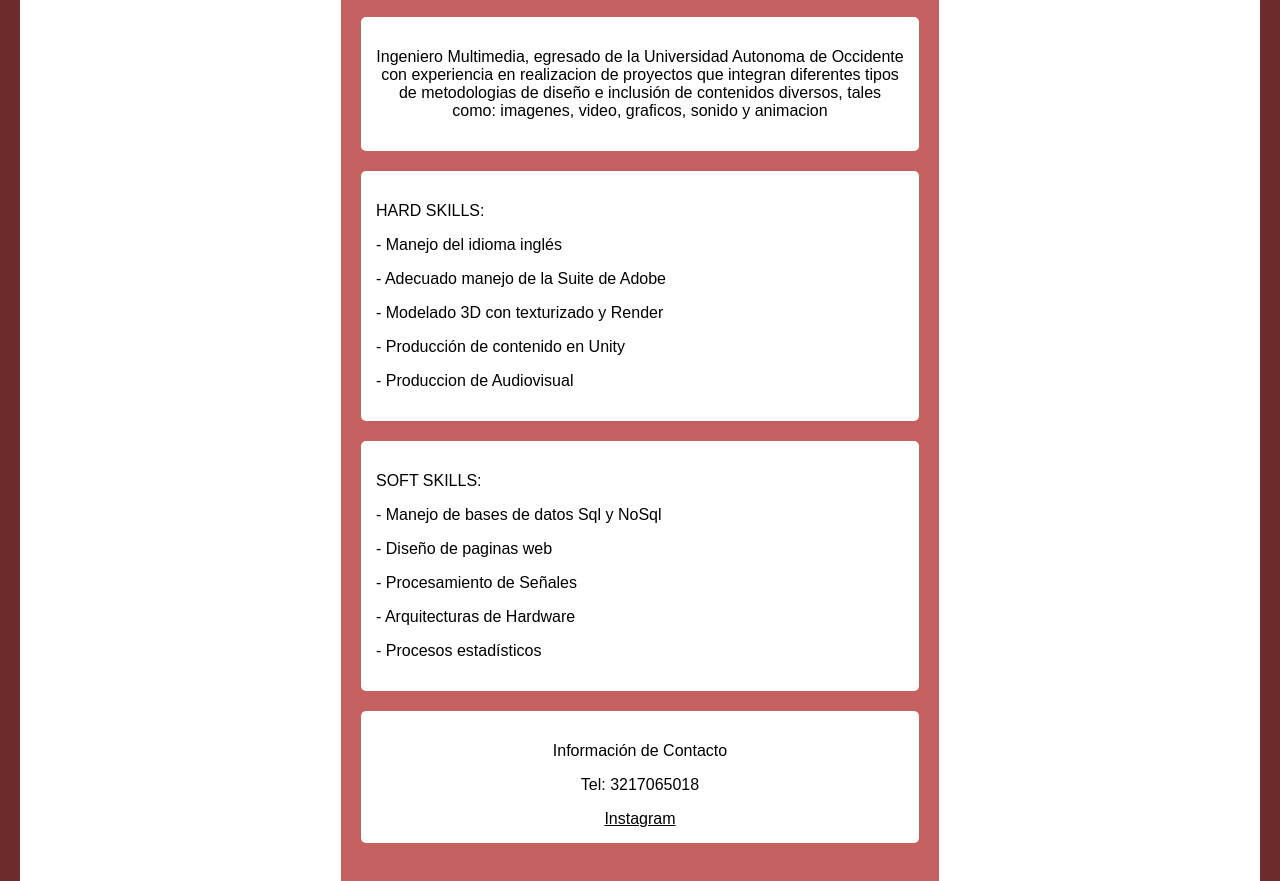
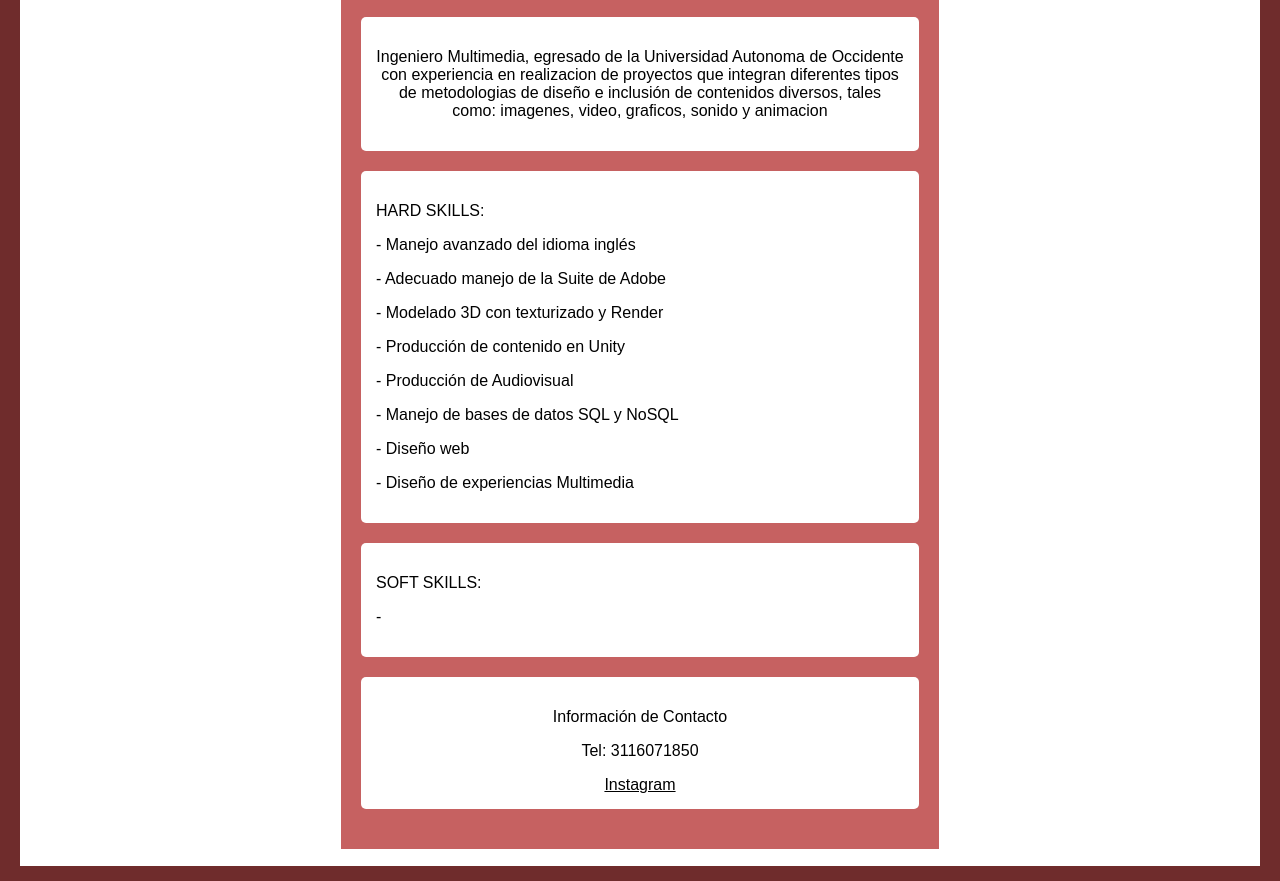
Before and after one commit to andresF864/portafolioAFdelacruz, a website: page index.html in a window 1280 px wide. Shown: the part 258-1139 px from the top of the page. Drawn offline with Linux system fonts and the light colour scheme.

Commit message:
Update index.html

```diff
--- a/index.html
+++ b/index.html
@@ -4,10 +4,6 @@
     <title>Portafolio</title>
     <meta charset="UTF-8" />
     <meta name="viewport" content="width=device-width" />
-    <!--
-      Need a visual blank slate?
-      Remove all code in `styles.css`!
-    -->
     <link rel="stylesheet" href="styles.css" />
     <script type="module" src="script.js"></script>
   </head>
@@ -15,7 +11,7 @@
     <nav>
       <a href="/" aria-current="page">Inicio</a>
       <a href="/page2.html">Proyectos</a>
-      <a href="/page3.html">Git Ignore</a>
+      <!--<a href="/page3.html">Git Ignore</a>-->
     </nav>
     <main>
       <div class="container">
@@ -28,23 +24,22 @@
         </div>
         <div class="content2">
           <p>HARD SKILLS:</p>
-          <p>- Manejo del idioma inglés</p>
+          <p>- Manejo avanzado del idioma inglés</p>
           <p>- Adecuado manejo de la Suite de Adobe</p>
           <p>- Modelado 3D con texturizado y Render</p>
           <p>- Producción de contenido en Unity</p>
-          <p>- Produccion de Audiovisual</p>
+          <p>- Producción de Audiovisual</p>
+          <p>- Manejo de bases de datos SQL y NoSQL</p>
+          <p>- Diseño web</p>
+          <p>- Diseño de experiencias Multimedia</p>
       </div>
       <div class="content3">
         <p>SOFT SKILLS:</p>
-        <p>- Manejo de bases de datos Sql y NoSql</p>
-        <p>- Diseño de paginas web</p>
-        <p>- Procesamiento de Señales</p>
-        <p>- Arquitecturas de Hardware</p>
-        <p>- Procesos estadísticos</p>
+        <p>-  </p>
       </div>
       <div class="content4">
         <p>Información de Contacto</p>
-        <p>Tel: 3217065018</p>
+        <p>Tel: 3116071850</p>
         <a href="https://www.instagram.com/andresf_864/" class="subtitle">Instagram</a>
     </div>
     </div>
```
